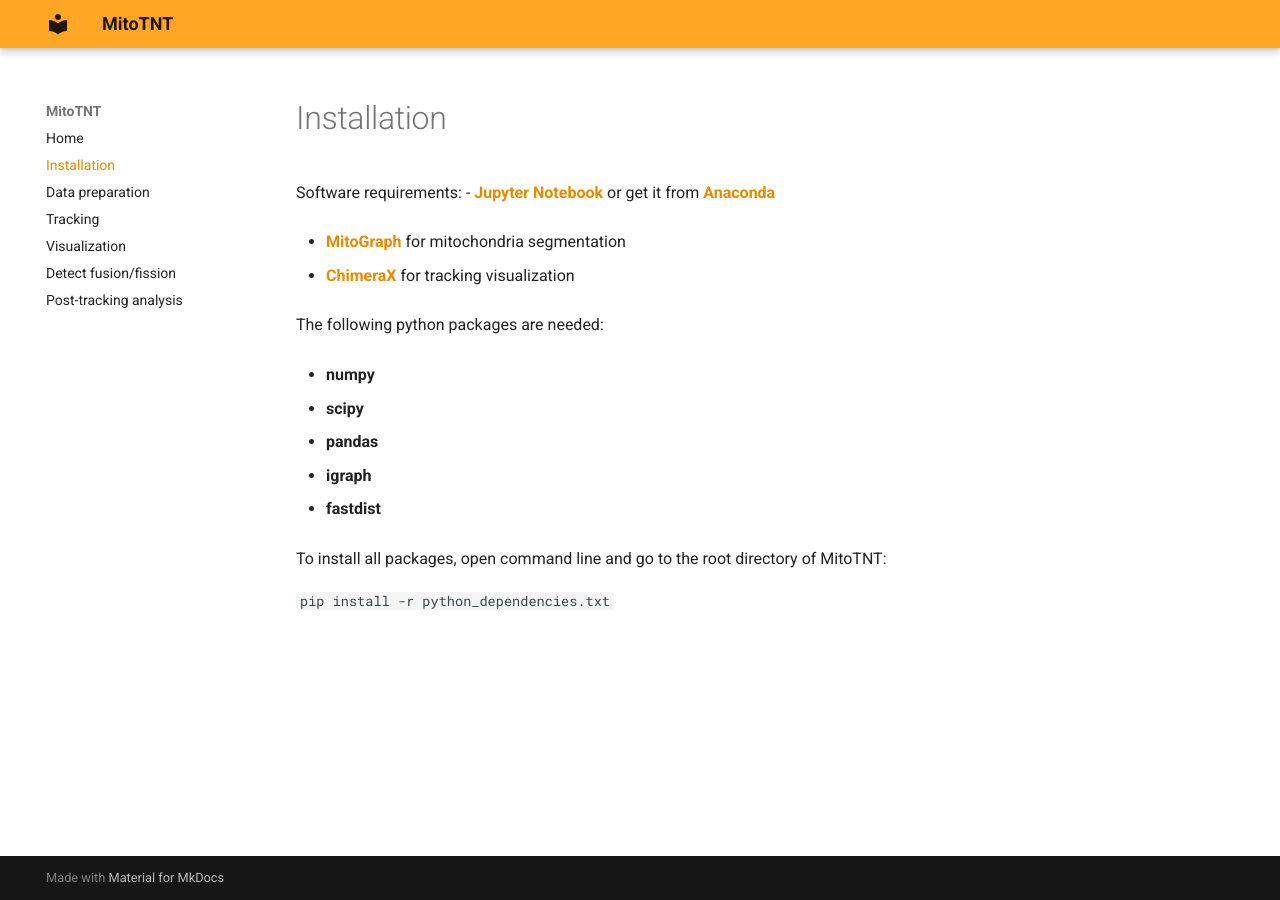
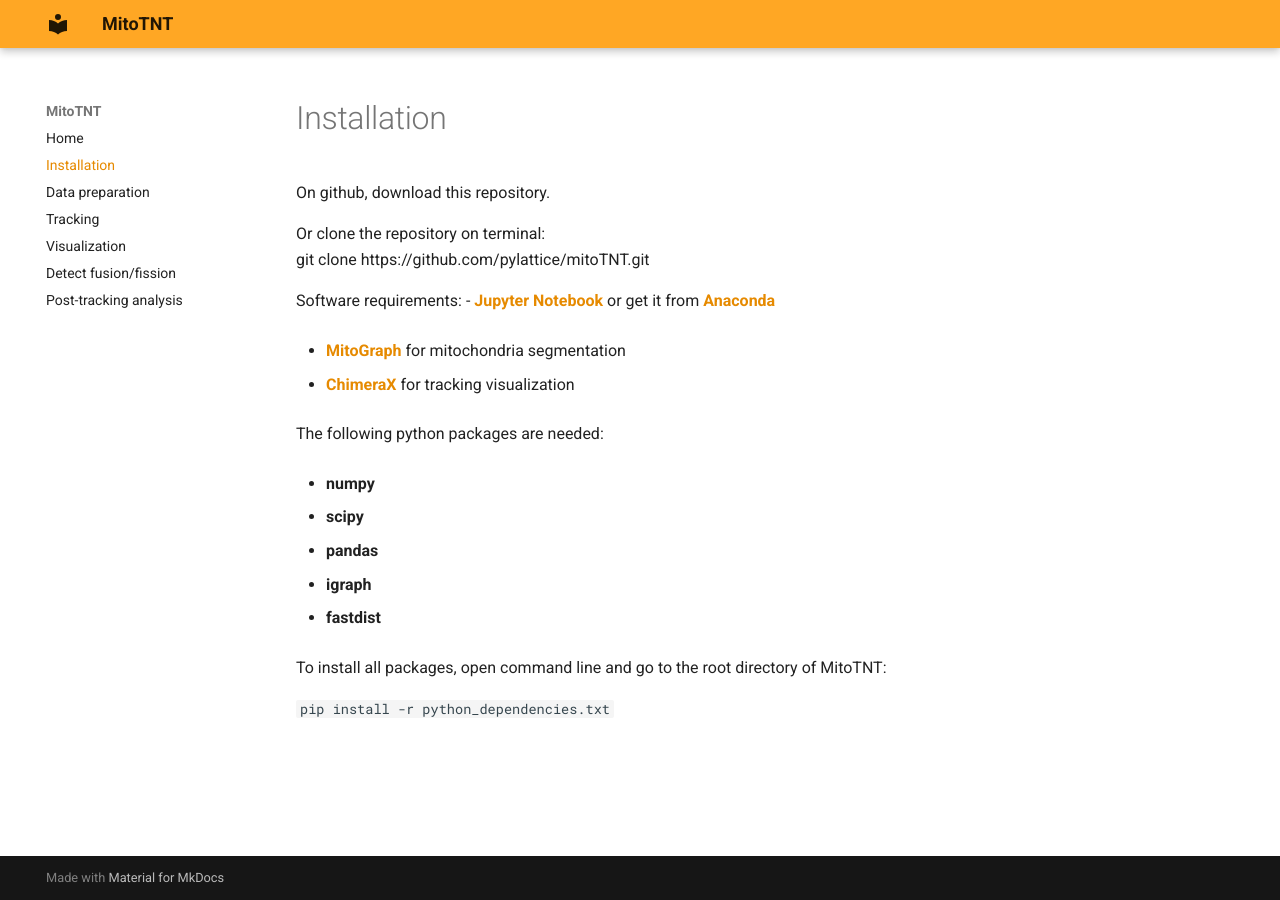
Before and after one commit to pylattice/MitoTNT, an MkDocs documentation site: the page built from docs/1_installation.md, in a window 1280 px wide. Built offline with MkDocs 1.6.1 and Material for MkDocs 9.7.7, drawn with Linux system fonts in a browser that asks for light colours.

Commit message:
Update 1_installation.md

```diff
--- a/docs/1_installation.md
+++ b/docs/1_installation.md
@@ -1,4 +1,8 @@
 # Installation
+On github, download this repository.
+
+Or clone the repository on terminal:
+git clone https://github.com/pylattice/mitoTNT.git
 
 Software requirements:
 - **[Jupyter Notebook](https://jupyter.org/)** or get it from **[Anaconda](https://www.anaconda.com/products/distribution)**
```
